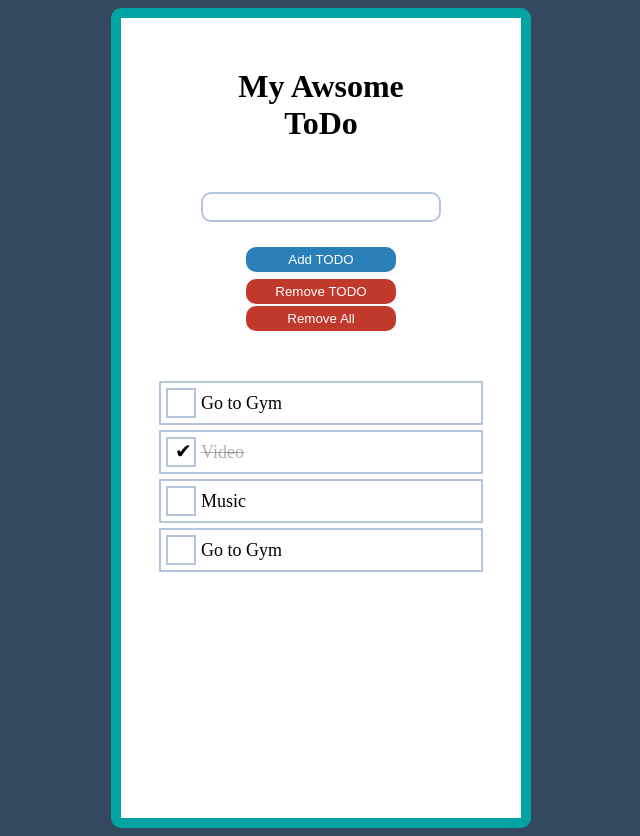
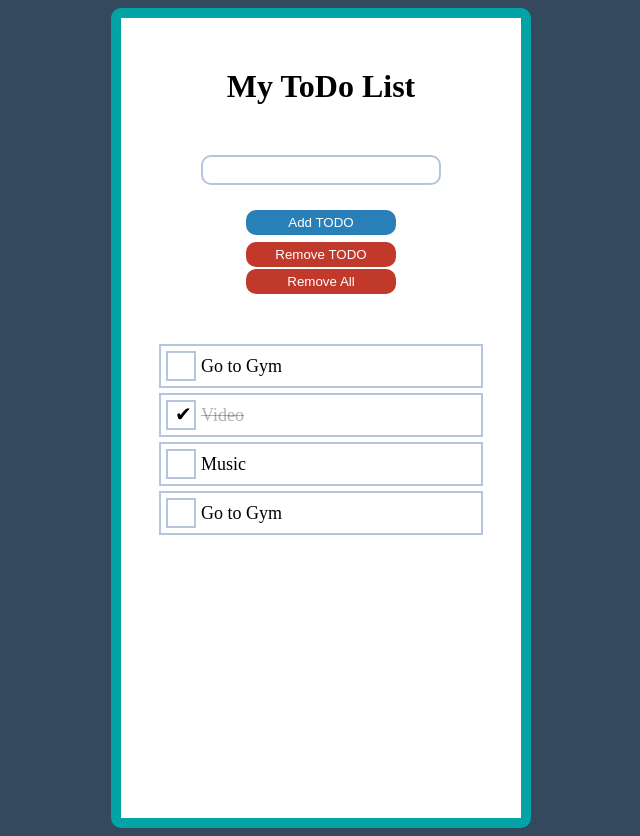
Before and after one commit to Irfanahmedkhan/html-coffe, a plain HTML site: page index.html in a window 1280 px wide. Shown: the whole page, without its empty margins (319-959 px from the left). Drawn offline with Linux system fonts and the light colour scheme.

Commit message:
Update index.html

```diff
--- a/index.html
+++ b/index.html
@@ -9,7 +9,7 @@
   <body>
     <div id="container">
       <div class="controls">
-        <h1>My Awsome ToDo</h1>
+        <h1>My ToDo List</h1>
         <input type="text" id="input" /> <br />
         <button type="button" id="add">Add TODO</button><br />
         <button type="button" id="remove">Remove TODO</button>
```
